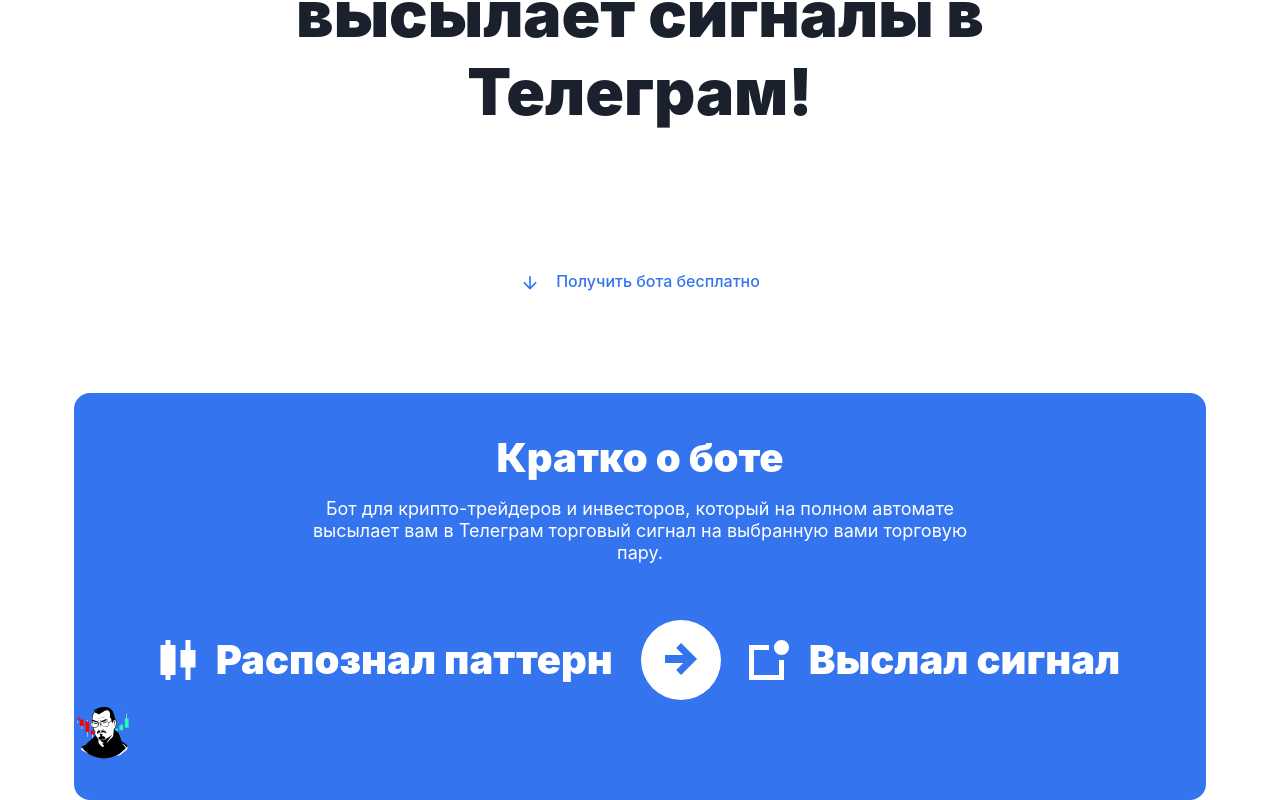
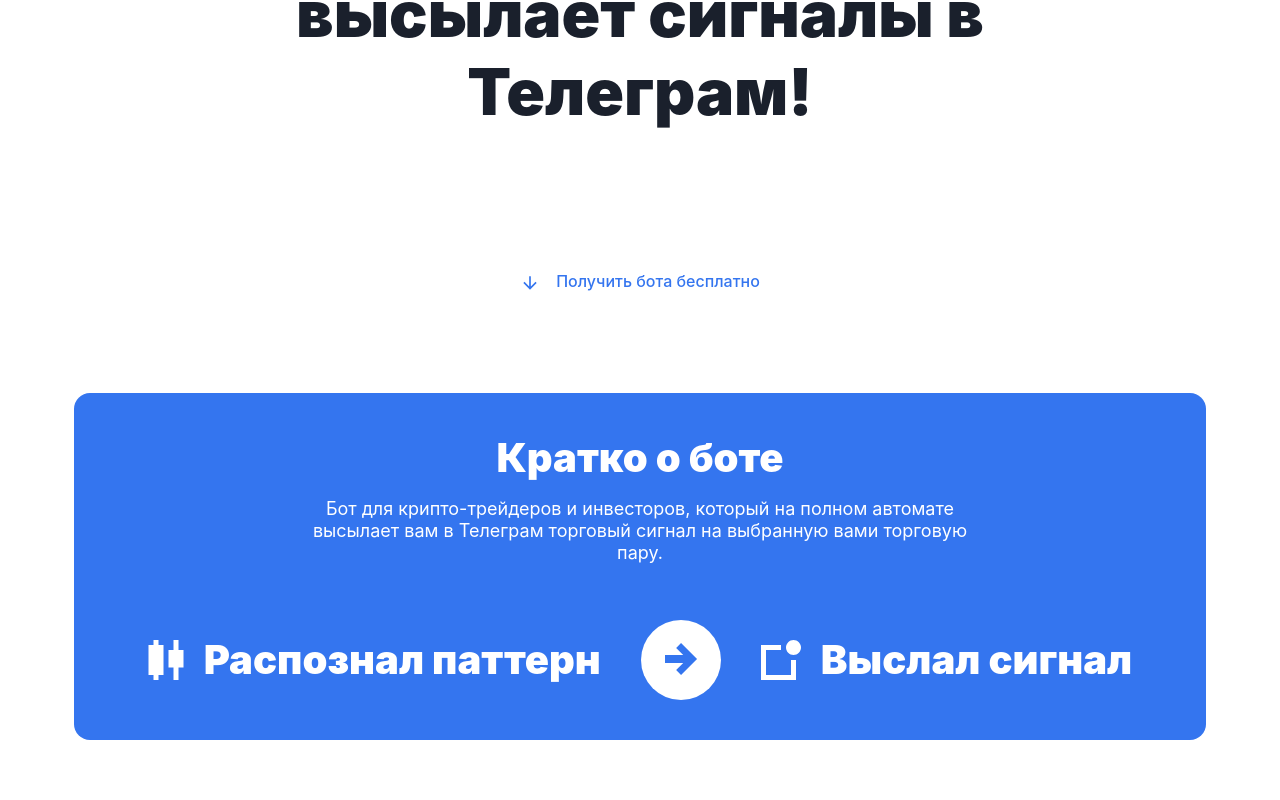
Before and after one commit to maddevsio/steven-signal-landing, a Next.js app: page / in a window 1280 px wide. Shown: the part 508-1308 px from the top of the page. After the commit the page ends 1248 px from the top, so only its background shows below. Built offline with nearby package versions, Linux system fonts and the light colour scheme.

Commit message:
feat: added second block with content

```diff
--- a/src/components/StevenSignal/AboutBotSection/AboutBotSection.tsx
+++ b/src/components/StevenSignal/AboutBotSection/AboutBotSection.tsx
@@ -1,5 +1,5 @@
-import IconText from '@/components/shared/IconText';
-import Logo from '@/components/shared/Logo';
+import CustomIcon from "@/components/shared/CustomIcon";
+import IconText from "@/components/shared/IconText";
 import { Box, Flex, Text, Image } from "@chakra-ui/react";
 import { FC } from "react";
 
@@ -8,27 +8,54 @@ const AboutBotSection: FC = () => {
     <Box
       bg="#3475EF"
       py="40px"
+      px="16px"
       w="100%"
       borderRadius="16px"
       m="auto"
       textAlign="center"
     >
-      <Text fontWeight={900} fontSize="40px" lineHeight="49px" color="#fff">
+      <Text
+        fontWeight={900}
+        fontSize={{ base: "24px", md: "40px" }}
+        lineHeight={{ base: "29px", md: "49px" }}
+        color="#fff"
+      >
         Кратко о боте
       </Text>
       <Box maxW="697px" m="auto" mt="16px" mb="56px">
-        <Text fontWeight={400} fontSize="18px" lineHeight="22px" color="#fff">
+        <Text
+          fontWeight={400}
+          fontSize={{ base: "16px", md: "18px" }}
+          lineHeight={{ base: "19px", md: "22px" }}
+          color="#fff"
+        >
           Бот для крипто-трейдеров и инвесторов, который на полном автомате
           высылает вам в Телеграм торговый сигнал на выбранную вами торговую
           пару.
         </Text>
       </Box>
-      <Flex gap={7} justifyContent="center">
-        <IconText title="Распознал паттерн" imagePath="./assets/images/svg/pattern.svg" />
-        <Image src="./assets/images/svg/arrow.svg" alt="Arrow" />
-        <IconText title="Выслал сигнал" imagePath="./assets/images/svg/signal.svg" />
+      <Flex
+        gap={{base: '24px', lg: '40px'}}
+        justifyContent="center"
+        direction={{ base: "column", lg: "row" }}
+        alignItems="center"
+      >
+        <IconText
+          title="Распознал паттерн"
+          imagePath="./assets/images/svg/pattern.svg"
+        />
+        <CustomIcon
+          imageSrc="./assets/images/svg/arrow.svg"
+          alt="Arrow"
+          width={{ base: "40px", lg: "80px" }}
+          height={{ base: "40px", lg: "80px" }}
+          transform={{ base: 'rotate(90deg)', lg: 'none' }}
+        />
+        <IconText
+          title="Выслал сигнал"
+          imagePath="./assets/images/svg/signal.svg"
+        />
       </Flex>
-      <Logo w="60px" h="60px" />
     </Box>
   );
 };
--- a/src/components/StevenSignal/HeaderSection/Header.tsx
+++ b/src/components/StevenSignal/HeaderSection/Header.tsx
@@ -1,8 +1,8 @@
 import { Box, Center, Container, Flex, Link, Text } from "@chakra-ui/react";
 import { FC } from "react";
 import SelectLanguage from "@/components/StevenSignal/HeaderSection/SelectLanguage";
-import HeaderLogo from '@/components/StevenSignal/HeaderSection/Logo';
-import { ArrowDownIcon } from '@chakra-ui/icons';
+import HeaderLogo from "@/components/StevenSignal/HeaderSection/Logo";
+import { ArrowDownIcon } from "@chakra-ui/icons";
 
 const Header: FC = () => (
   <Box as="header">
@@ -12,11 +12,23 @@ const Header: FC = () => (
     <Box mt="24px">
       <HeaderLogo />
     </Box>
-    <Box maxW="1025px" m="auto" mt="76px">
-      <Text textAlign="center" fontWeight={900} fontSize="64px" lineHeight="78px">ИИ, который распознает торговые паттерны и высылает сигналы в  Телеграм!</Text>
+    <Box maxW="1025px" m="auto" mt={{ base: "49px", md: "76px" }}>
+      <Text
+        textAlign="center"
+        fontWeight={900}
+        fontSize={{ base: "32px", md: "46px", lg: "64px" }}
+        lineHeight={{ base: "39px", md: "48px", lg: "78px" }}
+      >
+        ИИ, который распознает торговые паттерны и высылает сигналы в Телеграм!
+      </Text>
     </Box>
-    <Center mt="141px">
-      <Link textColor="#3475EF" fontWeight={500} fontSize="16px" lineHeight="19px">
+    <Center mt={{ base: "91px", md: "141px" }}>
+      <Link
+        textColor="#3475EF"
+        fontWeight={500}
+        fontSize="16px"
+        lineHeight="19px"
+      >
         <ArrowDownIcon boxSize={5} mr="16px" />
         Получить бота бесплатно
       </Link>
--- a/src/components/StevenSignal/HeaderSection/Logo.tsx
+++ b/src/components/StevenSignal/HeaderSection/Logo.tsx
@@ -1,16 +1,23 @@
-import { Text, Image, Flex } from '@chakra-ui/react'
-import { FC } from 'react'
-import Logo from '@/components/shared/Logo';
+import { Text, Image, Flex } from "@chakra-ui/react";
+import { FC } from "react";
+import Logo from "@/components/shared/Logo";
 
 const HeaderLogo: FC = () => {
   return (
     <Flex direction="column" alignItems="center" gap="16px">
-      <Logo w="111px" h="111px" />
-      <Text fontWeight={700} fontSize="20px" lineHeight="24px">
+      <Logo
+        w={{ base: "80px", md: "111px" }}
+        h={{ base: "80px", md: "111px" }}
+      />
+      <Text
+        fontWeight={700}
+        fontSize={{ base: "16px", md: "20px" }}
+        lineHeight={{ base: "19px", md: "24px" }}
+      >
         Стивен Сигнал
       </Text>
     </Flex>
-  )
-}
+  );
+};
 
-export default HeaderLogo
+export default HeaderLogo;
--- /dev/null
+++ b/src/components/shared/CustomIcon.tsx
@@ -0,0 +1,20 @@
+import { Box, Image } from "@chakra-ui/react";
+import { FC } from "react";
+
+interface ICustomIcon {
+  imageSrc: string;
+  alt: string;
+  width?: string | { [key: string]: string };
+  height?: string | { [key: string]: string };
+  transform?: string | { [key: string]: string };
+}
+
+const CustomIcon: FC<ICustomIcon> = ({
+  imageSrc,
+  alt,
+  width = "auto",
+  height = "auto",
+  ...props
+}) => <Image src={imageSrc} w={width} h={height} alt={alt} {...props} />;
+
+export default CustomIcon;
--- a/src/components/shared/IconText.tsx
+++ b/src/components/shared/IconText.tsx
@@ -1,16 +1,25 @@
 import { Flex, Image, Text } from "@chakra-ui/react";
 import { FC } from "react";
+import CustomIcon from "./CustomIcon";
 
 interface IProps {
   title: string;
   imagePath: string;
+  alt?: string;
 }
 
-const IconText: FC<IProps> = ({ imagePath, title }) => {
+const IconText: FC<IProps> = ({ imagePath, title, alt }) => {
   return (
     <Flex gap={5} alignItems="center">
-      <Image src={imagePath} alt="Icon" />
-      <Text fontWeight={900} fontSize="40px" lineHeight="49px" color="#fff">{title}</Text>
+      <CustomIcon imageSrc={imagePath} alt={alt || "Image"} />
+      <Text
+        fontWeight={900}
+        fontSize={{ base: "24px", md: "40px" }}
+        lineHeight={{ base: "29px", md: "49px" }}
+        color="#fff"
+      >
+        {title}
+      </Text>
     </Flex>
   );
 };
--- a/src/components/shared/Logo.tsx
+++ b/src/components/shared/Logo.tsx
@@ -1,19 +1,15 @@
+import { Box } from "@chakra-ui/react";
 import { FC } from "react";
 
 interface ILogo {
-  w?: string;
-  h?: string;
+  w?: string | { [key: string]: string };
+  h?: string | { [key: string]: string };
 }
 
 const Logo: FC<ILogo> = ({ w = "111px", h = "111px" }) => {
   return (
-    <svg
-      width={w}
-      height={h}
-      viewBox="0 0 111 111"
-      fill="none"
-      xmlns="http://www.w3.org/2000/svg"
-    >
+    <Box w={w} h={h}>
+      <svg viewBox="0 0 111 111" fill="none" xmlns="http://www.w3.org/2000/svg">
         <circle cx="55.5" cy="55.5" r="55.5" fill="#3475EF" />
         <path
           d="M23.5 83L12.5 90.5L15 93.5L25.5 98.5L51 105.5L85 102L96.5 93L99 90L98.5 87L94 82L85 76.5L74.5 53.5L75.5 53L76.5 51.5L77.5 47.5L78.5 44V40.5L77.5 37.5L76 35.5L73 30.5L65.5 17.5L51 15.5L39 18.5L38 21.5L36 24.5L34 31L33.5 39L34 41L33 41.5L31.5 42.5L31 44L31.5 46.5L33 49L35 50.5L36.5 54L37 56L37.5 60.5L40 66.5L23.5 83Z"
@@ -93,6 +89,7 @@ const Logo: FC<ILogo> = ({ w = "111px", h = "111px" }) => {
           />
         </g>
       </svg>
+    </Box>
   );
 };
 
--- a/src/pages/index.tsx
+++ b/src/pages/index.tsx
@@ -3,9 +3,7 @@ import { Box, Container } from "@chakra-ui/react";
 import Header from "@/components/StevenSignal/HeaderSection";
 import AboutBotSection from "@/components/StevenSignal/AboutBotSection";
 
-const StevenSignal: FC = () => {
-  return (
-    <Container maxW="1440px">
+const StevenSignal: FC = () => (
   <Container maxW="1164px">
     <Box>
       <Header />
@@ -14,8 +12,6 @@ const StevenSignal: FC = () => {
       <AboutBotSection />
     </Box>
   </Container>
-    </Container>
 );
-};
 
 export default StevenSignal;
```
Lines whose indentation alone changed are shown as unchanged.
